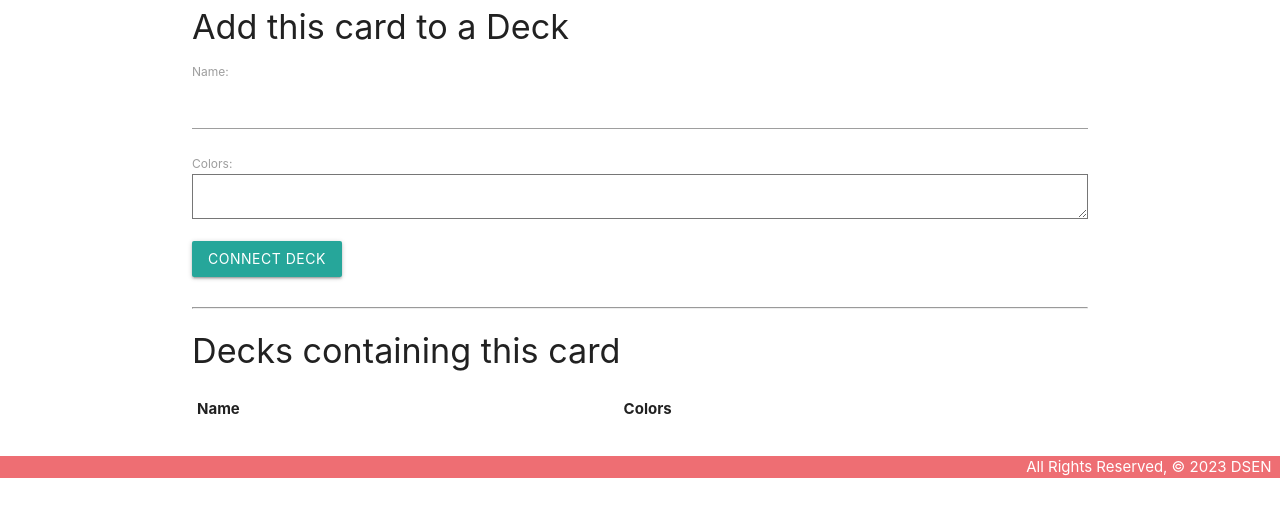
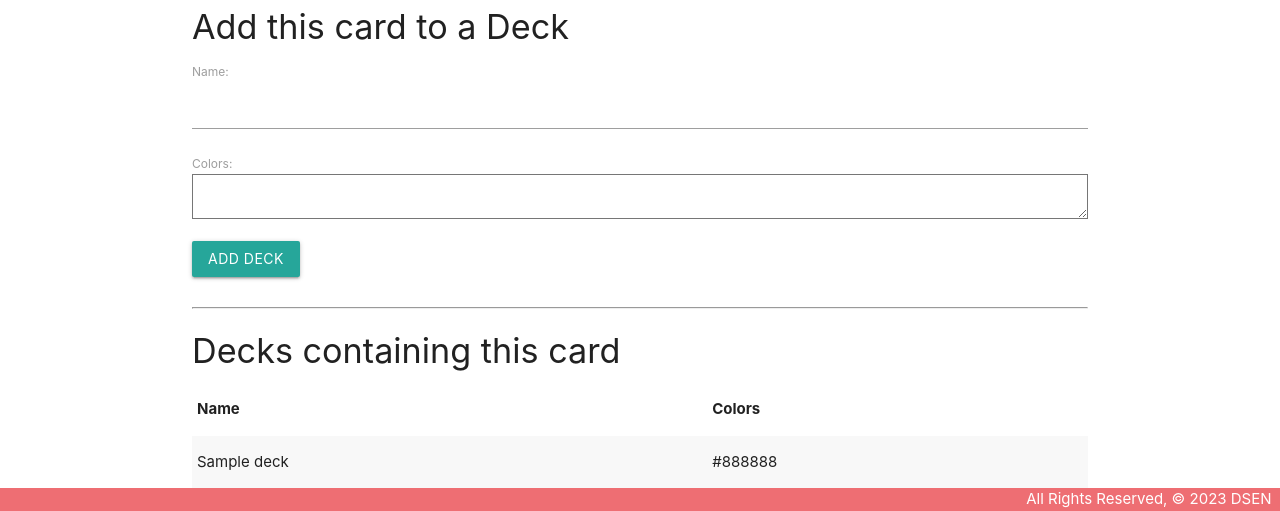
Before and after one commit to D-Sen/cardcollector, a Django app: page /cards/1/ in a window 1280 px wide. Shown: the part 322-833 px from the top of the page. Before the commit the page ends 800 px from the top, so only its background shows below. Run offline with Django 3.2, Linux system fonts and the light colour scheme; tables that the repository leaves empty hold one stand-in row (values such as "Sample post"); lists and menus that the app fills with data are empty.

Commit message:
Adding and viewing :M working

```diff
--- a/main_app/templates/cards/detail.html
+++ b/main_app/templates/cards/detail.html
@@ -22,8 +22,9 @@
     {% csrf_token %}
     <!-- Render the inputs -->
     {{ deck_form.as_p }}
-    <input type="submit" class="btn" value="Connect Deck">
+    <input type="submit" class="btn" value="Add Deck">
     </form>
+
     <br><hr>
     <h4>Decks containing this card</h4>
     <table class="striped">
@@ -31,10 +32,10 @@
         <tr><th>Name</th><th>Colors</th></tr>
       </thead>
       <tbody>
-        {% for Deck in card.Deck_set.all %}
+        {% for deck in card.deck_set.all %}
           <tr>
-            <td>{{Deck.name}}</td>
-            <td>{{Deck.colors}}</td>
+            <td>{{deck.name}}</td>
+            <td>{{deck.colors}}</td>
           </tr>
         {% endfor %}
       </tbody>
--- a/main_app/templates/cards/index.html
+++ b/main_app/templates/cards/index.html
@@ -9,7 +9,7 @@
     <div class="card-content">
       <span class="card-title">{{ card.name }}</span>
       <p>Game: {{ card.game }}</p>
-      <p>Set: {{ card.setName }}</p>
+      <p>Color: {{ card.color }}</p>
     </div>
     </a>
   </div>
```
Also changed, not shown: cardcollector/settings.py (+17 -3 lines), main_app/migrations/0005_deck_card.py (added).
